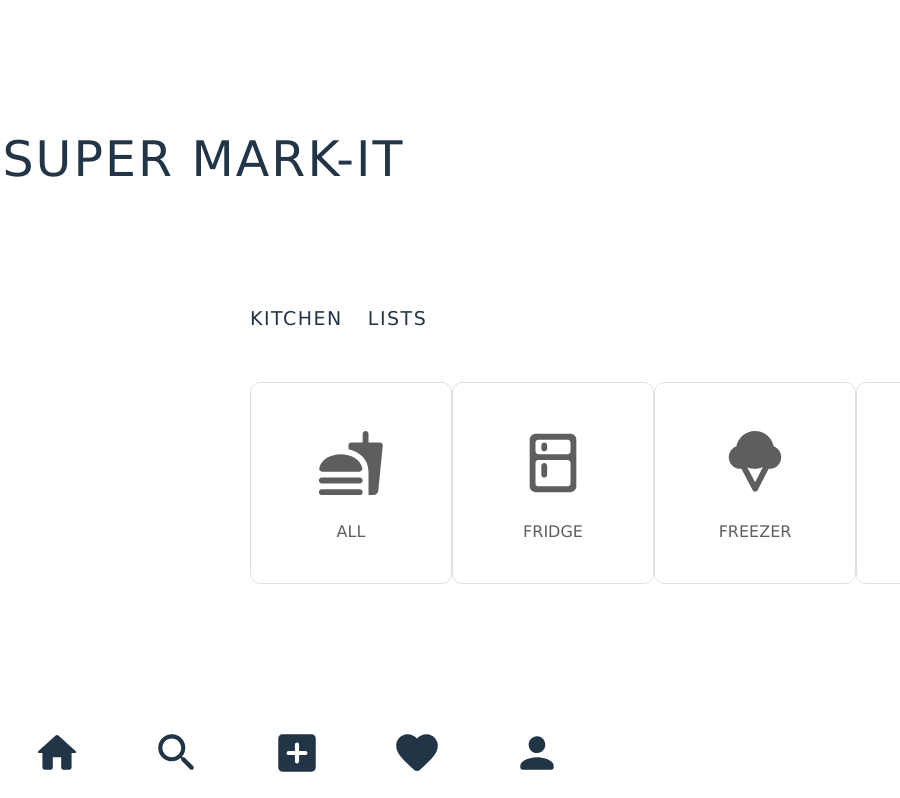
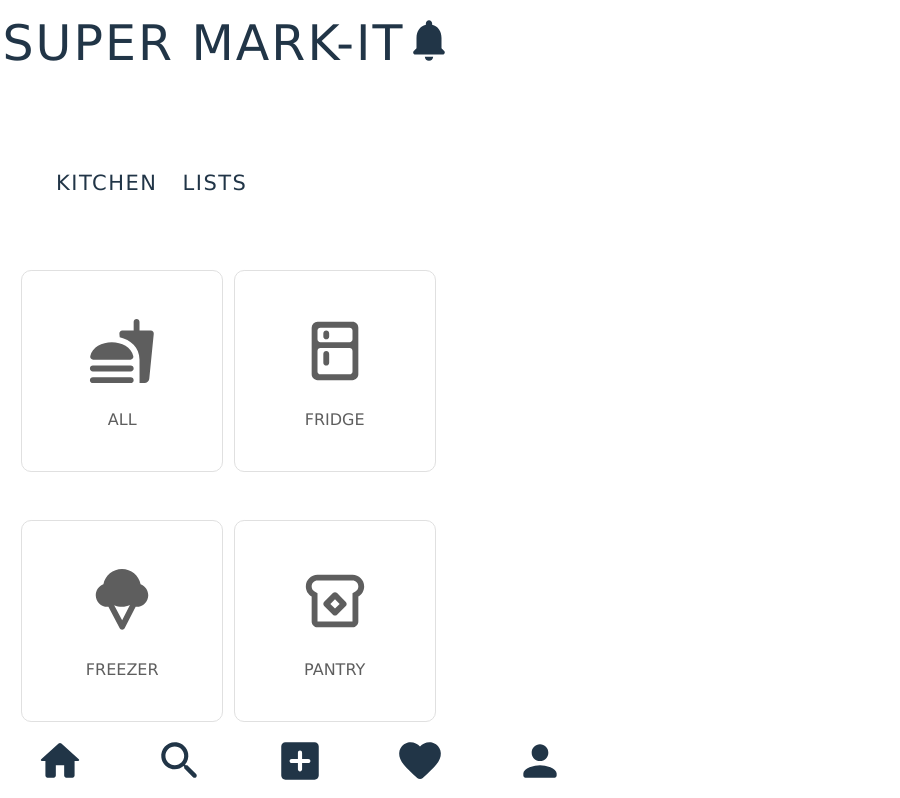
Before and after one commit to constOranges/SuperMark-It, a React (Vite) app in the folder client/: page / in a window 600 px wide. Shown: the top 798 px of the page, 900 px wide, since content can reach past the window. Built offline with nearby package versions, Linux system fonts and the light colour scheme.

Commit message:
edited homepage format and styled categories for mobile layout

```diff
--- a/client/src/App.scss
+++ b/client/src/App.scss
@@ -1,7 +1,8 @@
 .app {
+  z-index: 999;
 
-    .link {
-        color: inherit;
-        text-decoration: none;
-    }
+  .link {
+    color: inherit;
+    text-decoration: none;
+  }
 }
--- a/client/src/components/navbar/Navbar.scss
+++ b/client/src/components/navbar/Navbar.scss
@@ -1,3 +1,5 @@
+
+
 @media (max-width: 700px) {
   .navbar {
     max-width: 100%;
@@ -12,44 +14,42 @@
     font-family: Verdana;
     font-weight: bold;
     letter-spacing: 2px;
-    padding: .05em;
+    padding: 0.05em;
   }
 
   .icons {
+    background-color: rgb(255, 255, 255);
+    padding-bottom: .5em;
+    padding-top: .5em;
     display: grid;
     grid-template-columns: 2fr 2fr 2fr 2fr 2fr;
+    justify-content: space-evenly;
+    justify-items: center;
+    align-content: space-evenly;
+    align-items: center;
     width: 100%;
     position: fixed;
-    bottom: 1em;
-    margin-left: 1.5em;
+    bottom: 0;
+    left: 0;
+
 
     .navIcon {
-        font-size: 50px;
-
+      font-size: 50px;
     }
   }
 
   .mobileNotifIcon {
-    margin-top: .2em;
+    margin-top: 0.2em;
 
     .navIcon {
-        font-size: 50px;
+      font-size: 50px;
     }
   }
 
   .notifIcon {
     display: none;
   }
-
 }
-
-
-@media (max-width: 700px) and (min-width: 600px){
-    .icons{
-        margin-left: 2em;
-    }
-}
-
 
 @media (min-width: 701px) {
   .navbar {
--- a/client/src/components/options/Options.scss
+++ b/client/src/components/options/Options.scss
@@ -1,3 +1,71 @@
+.bottom {
+  z-index: 998;
+  animation: fadeIn 0.5s ease-in;
+}
+
+@keyframes fadeIn {
+  from {
+    opacity: 0;
+  }
+
+  to {
+    opacity: 1;
+  }
+}
+
+@media (max-width: 700px) {
+  .options {
+    margin: 1em;
+    width: auto;
+    height: auto;
+    .top {
+      display: flex;
+      margin-bottom: 70px;
+      margin-left: 2.5em;
+      margin-top: 5em;
+      gap: 25px;
+
+      .item {
+        font-size: 21px;
+        font-family: Verdana;
+        letter-spacing: 1.5px;
+      }
+    }
+
+    .bottom {
+      .categories {
+        display: grid;
+        grid-template-columns: 1fr 1fr;
+        justify-content: space-evenly;
+        justify-items: center;
+        align-content: space-evenly;
+        align-items: center;
+        font-family: Verdana;
+        font-size: 16px;
+        color: rgb(94, 94, 94);
+
+        .cat {
+          text-align: center;
+          border-style: solid;
+          border-width: 1px;
+          border-color: rgb(224, 224, 224);
+          border-radius: 5%;
+          margin-bottom: 3em;
+          height: 200px;
+          width: 200px;
+
+          .catIcon {
+            margin-top: 30px;
+            font-size: 70px;
+            padding: 15px;
+          }
+        }
+      }
+    }
+  }
+}
+
+@media only screen and (max-width: 1600px) and (min-width: 701px) {
   .options {
     margin: 100px 250px;
 
@@ -15,10 +83,63 @@
     }
 
     .bottom {
+      .categories {
+        display: grid;
+        grid-template-columns: 1fr 1fr 1fr;
+        justify-content: space-evenly;
+        justify-items: center;
+        align-content: space-evenly;
+        align-items: center;
+        font-family: Verdana;
+        font-size: 16px;
+        color: rgb(94, 94, 94);
 
+        .cat {
+          text-align: center;
+          border-style: solid;
+          border-width: 1px;
+          border-color: rgb(224, 224, 224);
+          border-radius: 5%;
+          height: 200px;
+          width: 200px;
+          margin-bottom: 3.5em;
+
+          .catIcon {
+            margin-top: 30px;
+            font-size: 70px;
+            padding: 15px;
+          }
+        }
+      }
+    }
+  }
+}
+
+@media (min-width: 1601px) {
+  .options {
+    margin: 100px 250px;
+
+    .top {
+      display: flex;
+      align-items: center;
+      margin-bottom: 50px;
+      gap: 25px;
+
+      .item {
+        font-size: 19px;
+        font-family: Verdana;
+        letter-spacing: 1.5px;
+      }
+    }
+
+    .bottom {
       .categories {
-            display: flex;
-            justify-content: space-between;
+        display: grid;
+        grid-template-columns: 1fr 1fr 1fr 1fr 1fr;
+        justify-content: space-evenly;
+        justify-items: center;
+        align-content: space-evenly;
+        align-items: center;
         font-family: Verdana;
         font-size: 16px;
         color: rgb(94, 94, 94);
@@ -41,3 +162,4 @@
       }
     }
   }
+}
```
Lines whose indentation alone changed are shown as unchanged.
